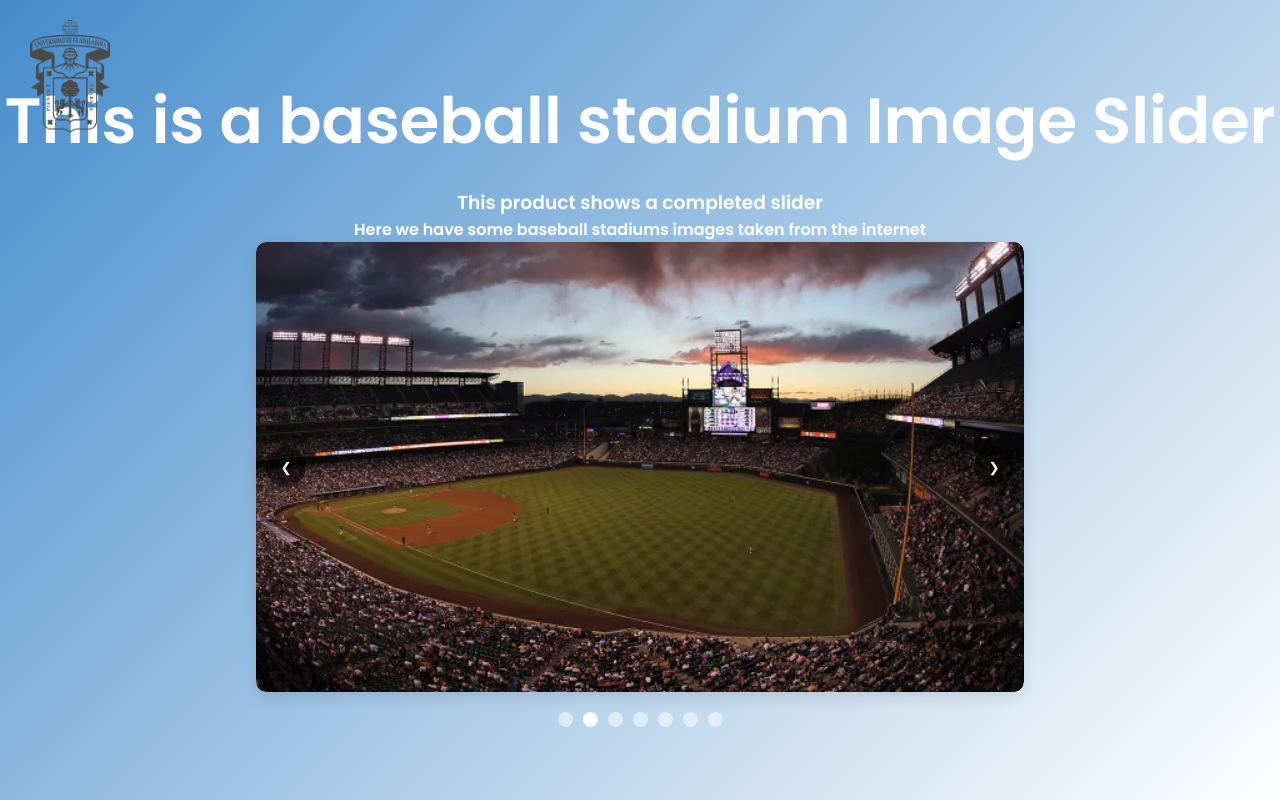
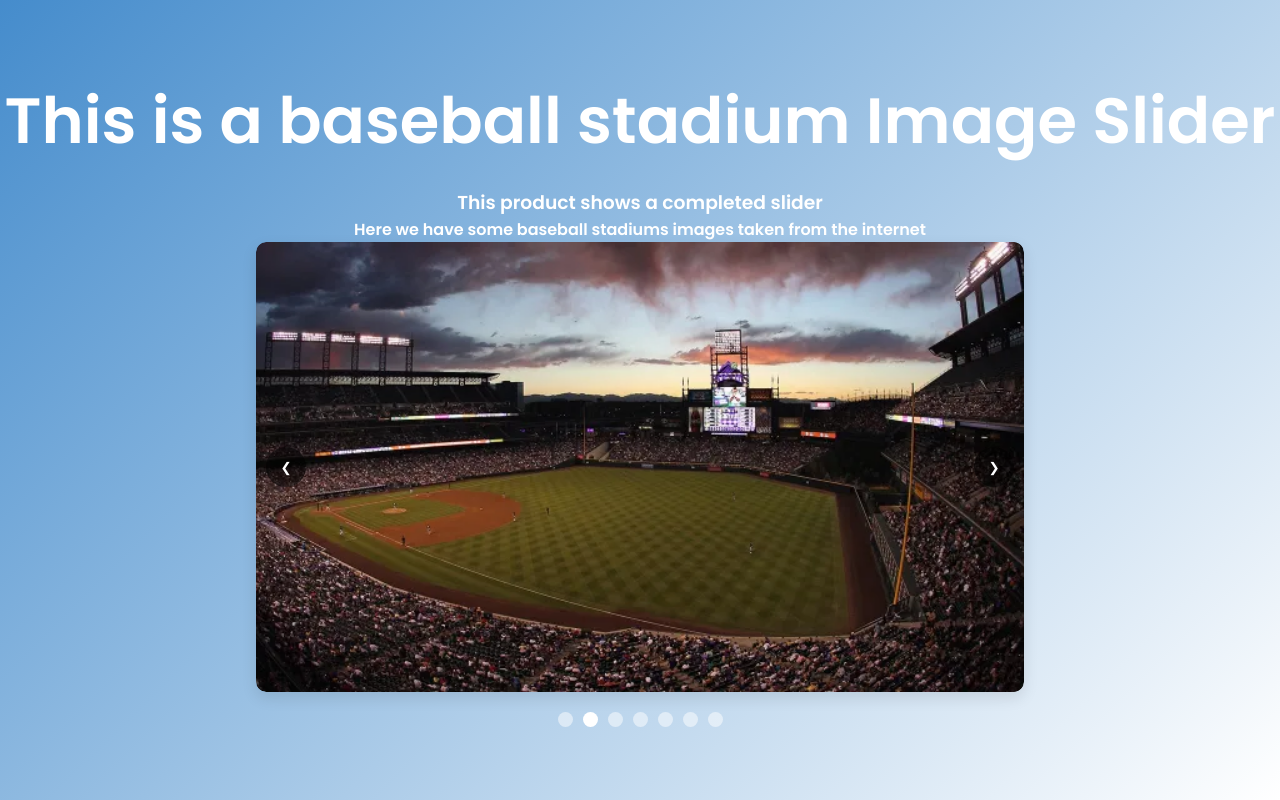
Before and after one commit to rios23g/riosg.github.io, a plain HTML site: page index.html in a window 1280 px wide. Drawn offline with Linux system fonts and the light colour scheme.

Commit message:
Update index.html

```diff
--- a/index.html
+++ b/index.html
@@ -9,9 +9,6 @@
 </head>
 
 <body>
-    <div class="logo">
-        <img src="logo.png" alt="Logo">
-      </div>
 
     <div class="background">
         <h1 class="slider-title">This is a baseball stadium Image Slider</h1>
```
